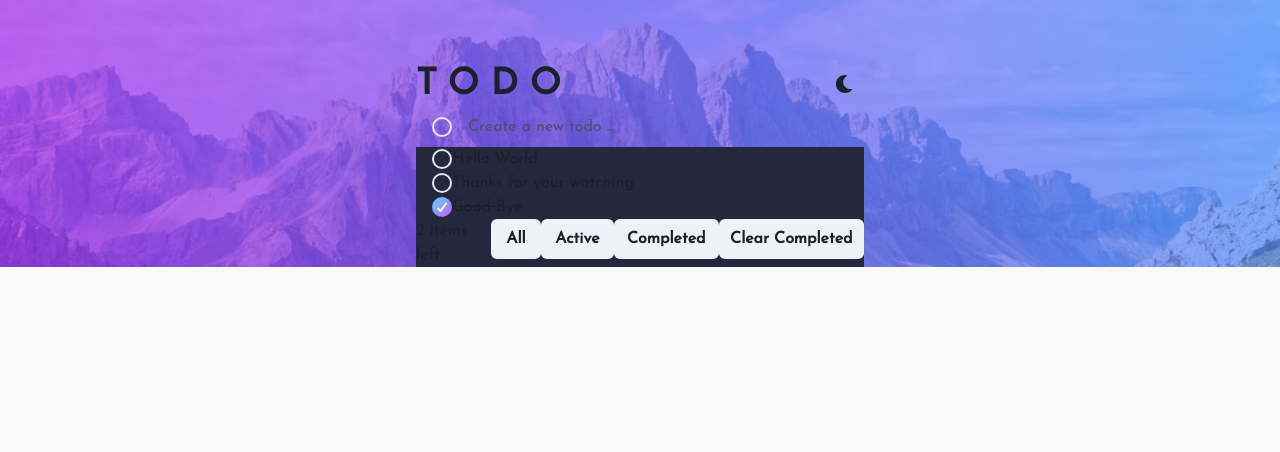
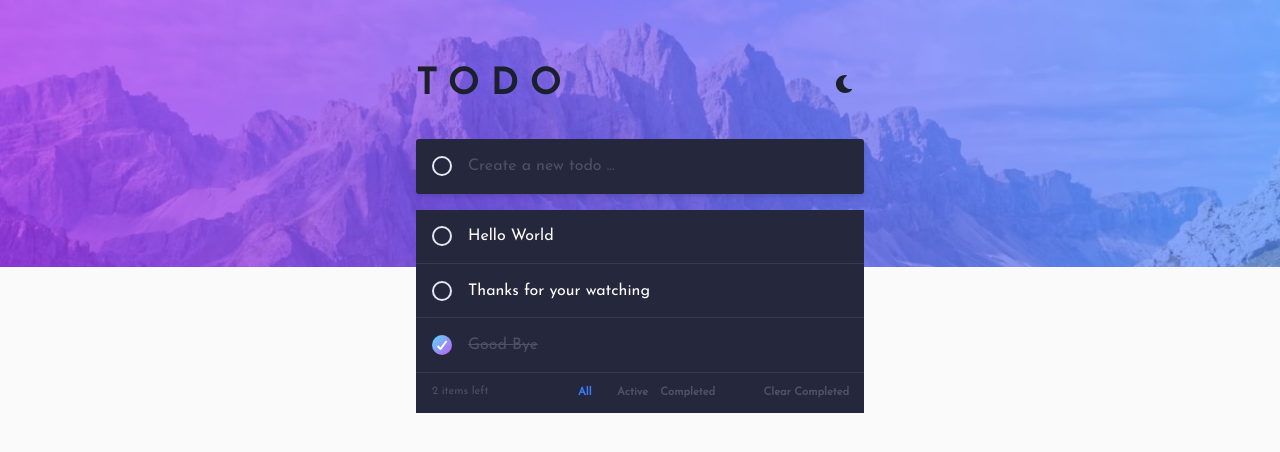
Before and after one commit to Maxime-Bott/Todo_App, a React (Create React App) app: page / in a window 1280 px wide. Shown: the top 452 px of the page. Built offline with nearby package versions, Linux system fonts and the light colour scheme.

Commit message:
WIP: add styles

```diff
--- a/src/components/TodoList.tsx
+++ b/src/components/TodoList.tsx
@@ -5,13 +5,14 @@ import {List, Box, ListItem, Text} from "@chakra-ui/react";
 import {UseTodoReturnProps, TodoObject} from "hooks/useTodo";
 
 import Checkbox from "components/forms/Checkbox";
-import FooterTodoList from "components/TodoListFooter";
+import TodoListFooter from "components/TodoListFooter";
 
 const TodoList: FC<Omit<UseTodoReturnProps, "addTodo">> = ({
     filteredTodoList,
     clearCompletedTodo,
     handleEdit,
     setFilter,
+    filter,
     statusOfTodo,
 }): ReactElement => {
     let $content: Nullable<ReactElement> = (
@@ -23,7 +24,14 @@ const TodoList: FC<Omit<UseTodoReturnProps, "addTodo">> = ({
             <List d={"flex"} flexDir={"column"} bg={"desaturetBlue"}>
                 {filteredTodoList.map((todo: TodoObject, i: number) => {
                     return (
-                        <Box key={`todo-item-${i}`}>
+                        <Box
+                            key={`todo-item-${i}`}
+                            h={"3.4rem"}
+                            d={"flex"}
+                            alignItems={"center"}
+                            borderBottom={"1px solid"}
+                            borderColor={"borderGreyish"}
+                        >
                             <ListItem d={"flex"}>
                                 <Checkbox
                                     name={"isCompleted"}
@@ -31,10 +39,16 @@ const TodoList: FC<Omit<UseTodoReturnProps, "addTodo">> = ({
                                     onChange={e => handleEdit(e, todo)}
                                 />
                                 <Text
+                                    px={4}
                                     textDecor={
                                         todo.isCompleted
                                             ? "line-through"
                                             : "none"
+                                    }
+                                    color={
+                                        todo.isCompleted
+                                            ? "placeholderColor"
+                                            : "#fff"
                                     }
                                 >
                                     {todo.todo}
@@ -48,12 +62,13 @@ const TodoList: FC<Omit<UseTodoReturnProps, "addTodo">> = ({
     }
 
     return (
-        <Box>
+        <Box mt={"1rem"}>
             {$content}
-            <FooterTodoList
+            <TodoListFooter
                 clearCompletedTodo={clearCompletedTodo}
                 setFilter={setFilter}
                 statusOfTodo={statusOfTodo}
+                filter={filter}
             />
         </Box>
     );
--- a/src/components/TodoListFooter.tsx
+++ b/src/components/TodoListFooter.tsx
@@ -1,13 +1,16 @@
 import {FC, ReactElement} from "react";
-import {Box, Button, Text} from "@chakra-ui/react";
+import {Box, Text} from "@chakra-ui/react";
+
+import Button from "components/commons/Button";
+
 import {UseTodoReturnProps} from "hooks/useTodo";
 
 const FooterTodoList: FC<
     Pick<
         UseTodoReturnProps,
-        "setFilter" | "clearCompletedTodo" | "statusOfTodo"
+        "setFilter" | "clearCompletedTodo" | "statusOfTodo" | "filter"
     >
-> = ({setFilter, clearCompletedTodo, statusOfTodo}): ReactElement => {
+> = ({setFilter, filter, clearCompletedTodo, statusOfTodo}): ReactElement => {
     const {
         includesActivatedTodo,
         includesCompletedTodo,
@@ -16,35 +19,60 @@ const FooterTodoList: FC<
     } = statusOfTodo();
 
     return (
-        <Box d={"flex"} bg={"desaturetBlue"}>
+        <Box
+            d={"flex"}
+            bg={"desaturetBlue"}
+            alignItems={"center"}
+            justifyContent={"space-between"}
+            px={"1rem"}
+        >
             {numberOfActivatedTodo > 0 && (
-                <Text>{`${numberOfActivatedTodo} items left`}</Text>
+                <Text color={"placeholderColor"} fontSize={"0.7rem"} w={"20%"}>
+                    {`${numberOfActivatedTodo} items left`}
+                </Text>
             )}
+            <Box
+                d={"flex"}
+                w={"40%"}
+                px={"0.5rem"}
+                justifyContent={"space-between"}
+            >
                 <Button
                     type={"button"}
+                    color={filter === "ALL" ? "brightBlue" : "placeholderColor"}
                     disabled={TodoLength === 0 ? true : false}
-                onClick={() => setFilter("ALL")}
+                    handleClick={() => setFilter("ALL")}
                 >
                     {"All"}
                 </Button>
                 <Button
                     type={"button"}
+                    color={
+                        filter === "ACTIVE" ? "brightBlue" : "placeholderColor"
+                    }
                     disabled={includesActivatedTodo ? false : true}
-                onClick={() => setFilter("ACTIVE")}
+                    handleClick={() => setFilter("ACTIVE")}
                 >
                     {"Active"}
                 </Button>
                 <Button
                     type={"button"}
+                    color={
+                        filter === "COMPLETED"
+                            ? "brightBlue"
+                            : "placeholderColor"
+                    }
                     disabled={includesCompletedTodo ? false : true}
-                onClick={() => setFilter("COMPLETED")}
+                    handleClick={() => setFilter("COMPLETED")}
                 >
                     {"Completed"}
                 </Button>
+            </Box>
             <Button
+                w={"20%"}
                 type={"button"}
                 disabled={!includesCompletedTodo ? true : false}
-                onClick={() => clearCompletedTodo()}
+                handleClick={() => clearCompletedTodo()}
             >
                 {"Clear Completed"}
             </Button>
--- a/src/components/forms/AddTodo.tsx
+++ b/src/components/forms/AddTodo.tsx
@@ -26,9 +26,18 @@ const AddTodo: FC<Pick<UseTodoReturnProps, "addTodo">> = ({
     };
 
     return (
-        <Box w={"100%"}>
-            <form onSubmit={handleSubmit}>
-                <Box d={"flex"}>
+        <Box
+            w={"100%"}
+            bg={"desaturetBlue"}
+            mt={"2rem"}
+            h={"3.4rem"}
+            d={"flex"}
+            alignItems={"center"}
+            boxShadow={"md"}
+            borderRadius={"3px"}
+        >
+            <Box as={"form"} onSubmit={handleSubmit} w={"100%"}>
+                <Box d={"flex"} alignItems={"center"}>
                     <Checkbox
                         name={"isCompleted"}
                         value={inputs.isCompleted}
@@ -41,9 +50,13 @@ const AddTodo: FC<Pick<UseTodoReturnProps, "addTodo">> = ({
                         name={"todo"}
                         value={inputs.todo}
                         placeholder={"Create a new todo ..."}
+                        mr={"1rem"}
+                        _focus={{
+                            boxShadow: "none",
+                        }}
                     />
                 </Box>
-            </form>
+            </Box>
         </Box>
     );
 };
```
Lines whose indentation alone changed are shown as unchanged.
